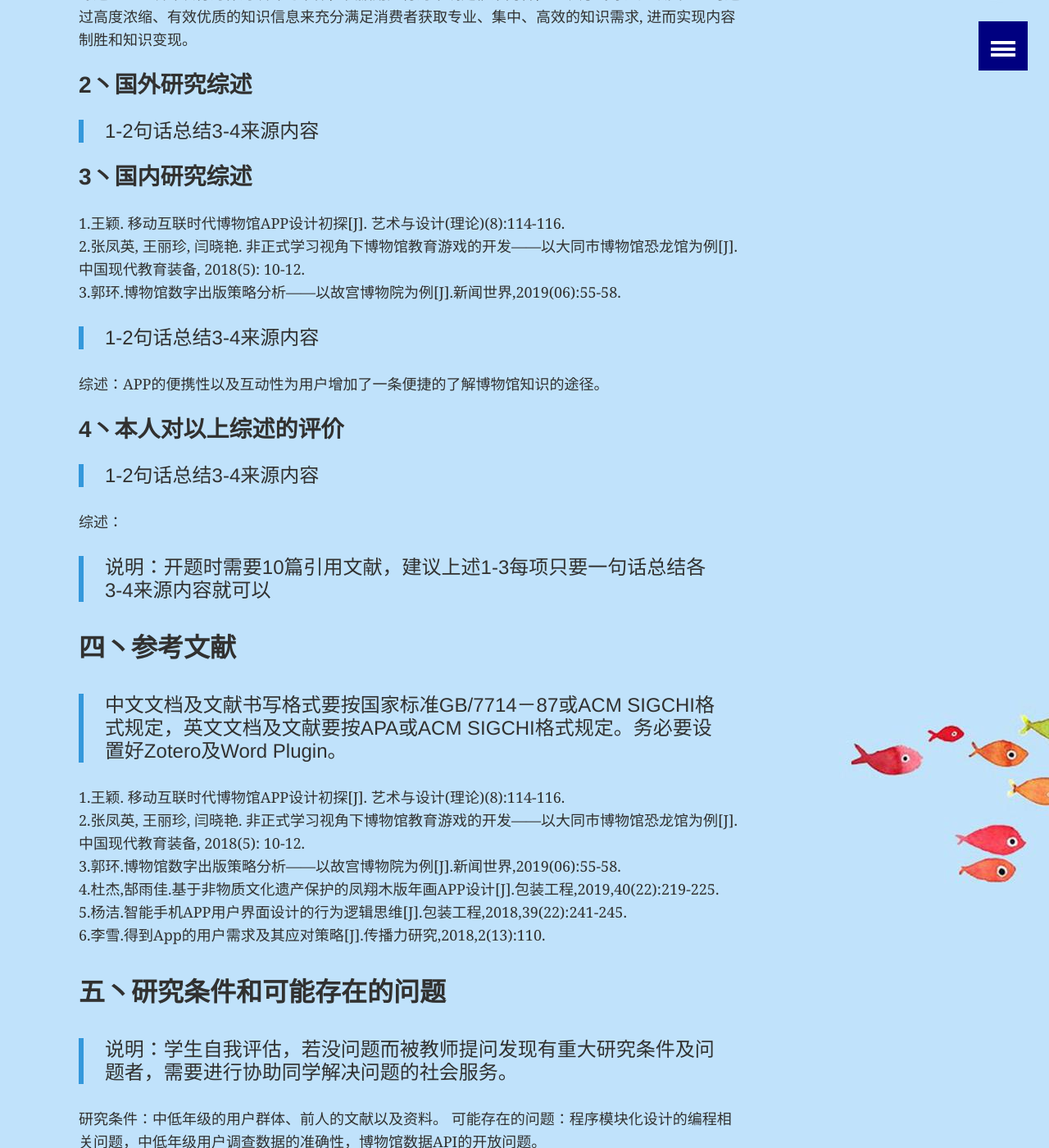
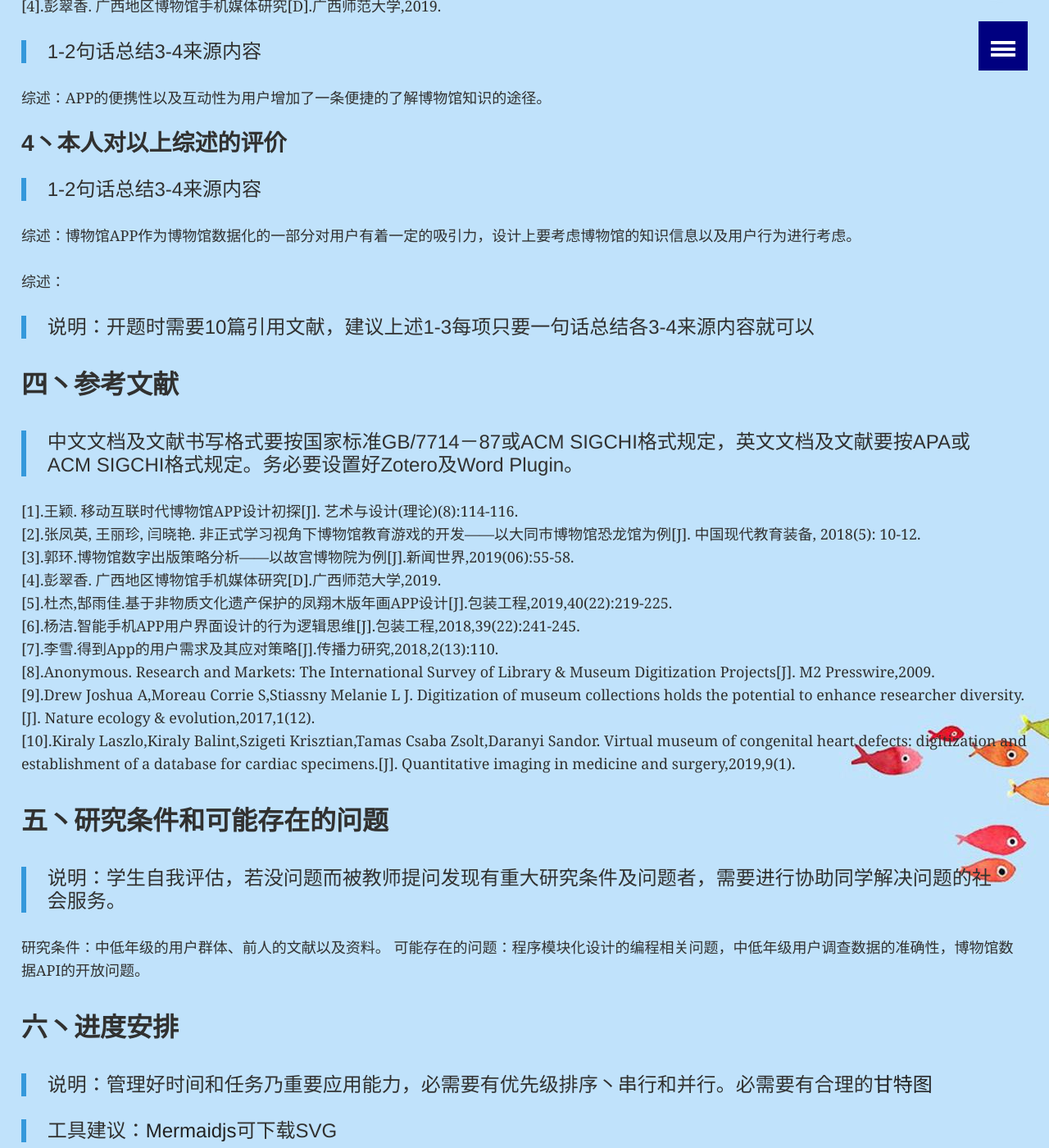
Before and after one commit to lanqiang1109/CapstoneProject, a Jekyll site: the page built from _posts/2019-11-29-proposal.md, in a window 1280 px wide and 1400 px high, scrolled down 3107 px. Shown: the whole window at 82% size. Built offline with Jekyll 4.4.1, drawn with Linux system fonts in a browser that asks for light colours; our own code applies the rules of GitHub Pages for plain Markdown files; some of the changed text lies outside the part shown.

Commit message:
Update 2019-11-29-proposal.md

```diff
--- a/_posts/2019-11-29-proposal.md
+++ b/_posts/2019-11-29-proposal.md
@@ -1,11 +1,14 @@
 ---
-layout: article
-title:  "期末"
-date:   2019-11-29 18:07:50 +0800
-categories: tabnote
+title: "毕业设计/论文文档择一"
+excerpt_separator: "<!--more-->"
+categories:
+  - 毕业
+tags:
+  - 开题
 image:
-  teaser: tab1.jpg
-  feature:
+  path: /assets/imgs/xkcd-girls-math.gif
+  thumbnail: /assets/imgs/xkcd-girls-math.gif
+  caption: "开题报告格式简要说明"
 ---
 <script src='https://unpkg.com/mermaid@8.4.2/dist/mermaid.min.js'></script>
 <script>mermaid.initialize({startOnLoad:true});</script>
@@ -60,7 +63,7 @@ With the wide application of mobile devices,Significant changes in the way of co
 
 ### 关键词
 
-关键词：APP设计、博物馆、育儿
+关键词：APP设计、数字化、博物馆、
 >  关键词是供检索用的主题词条，应采用能覆盖设计（论文）主要内容的通用技术词条（参照相应的技术术语标准）。关键词一般为3～5个，按词条的外延层次排列（外延大的排在前面）。
 
 
@@ -69,22 +72,29 @@ With the wide application of mobile devices,Significant changes in the way of co
 
 ### 1丶[[C]]理论及[[A]]专业建构物演进过程及[[M]]使用的方法数据
 
-1.杜杰,郜雨佳.基于非物质文化遗产保护的凤翔木版年画APP设计[J].包装工程,2019,40(22):219-225.
-2.杨洁.智能手机APP用户界面设计的行为逻辑思维[J].包装工程,2018,39(22):241-245.
-3.李雪.得到App的用户需求及其应对策略[J].传播力研究,2018,2(13):110.
+[1].杜杰,郜雨佳.基于非物质文化遗产保护的凤翔木版年画APP设计[J].包装工程,2019,40(22):219-225.
+[2].杨洁.智能手机APP用户界面设计的行为逻辑思维[J].包装工程,2018,39(22):241-245.
+[3].李雪.得到App的用户需求及其应对策略[J].传播力研究,2018,2(13):110.
 > 1-2句话总结3-4来源内容
 
 综述：APP设计以行为作为设计的本体，根据用户行为来确定框架内容，呈现方式等。知识类APP可通过高度浓缩、有效优质的知识信息来充分满足消费者获取专业、集中、高效的知识需求, 进而实现内容制胜和知识变现。
 
 ### 2丶国外研究综述
 
+[1].Anonymous. Research and Markets: The International Survey of Library & Museum Digitization Projects[J]. M2 Presswire,2009.
+[2].Drew Joshua A,Moreau Corrie S,Stiassny Melanie L J. Digitization of museum collections holds the potential to enhance researcher diversity.[J]. Nature ecology & evolution,2017,1(12).
+[3].Kiraly Laszlo,Kiraly Balint,Szigeti Krisztian,Tamas Csaba Zsolt,Daranyi Sandor. Virtual museum of congenital heart defects: digitization and establishment of a database for cardiac specimens.[J]. Quantitative imaging in medicine and surgery,2019,9(1).
+
 > 1-2句话总结3-4来源内容
 
+综述：博物馆数字化对博物馆发展以及科学发展的前景可观。
+
 ### 3丶国内研究综述
-1.王颖. 移动互联时代博物馆APP设计初探[J]. 艺术与设计(理论)(8):114-116.
-2.张凤英, 王丽珍, 闫晓艳. 非正式学习视角下博物馆教育游戏的开发——以大同市博物馆恐龙馆为例[J]. 中国现代教育装备, 2018(5): 10-12.
-3.郭环.博物馆数字出版策略分析——以故宫博物院为例[J].新闻世界,2019(06):55-58.
 
+[1].王颖. 移动互联时代博物馆APP设计初探[J]. 艺术与设计(理论)(8):114-116.
+[2].张凤英, 王丽珍, 闫晓艳. 非正式学习视角下博物馆教育游戏的开发——以大同市博物馆恐龙馆为例[J]. 中国现代教育装备, 2018(5): 10-12.
+[3].郭环.博物馆数字出版策略分析——以故宫博物院为例[J].新闻世界,2019(06):55-58.
+[4].彭翠香. 广西地区博物馆手机媒体研究[D].广西师范大学,2019.
 
 
 > 1-2句话总结3-4来源内容
@@ -95,6 +105,8 @@ With the wide application of mobile devices,Significant changes in the way of co
 
 > 1-2句话总结3-4来源内容
 
+综述：博物馆APP作为博物馆数据化的一部分对用户有着一定的吸引力，设计上要考虑博物馆的知识信息以及用户行为进行考虑。
+
 综述：
 
 > 说明：开题时需要10篇引用文献，建议上述1-3每项只要一句话总结各3-4来源内容就可以
@@ -104,12 +116,16 @@ With the wide application of mobile devices,Significant changes in the way of co
 
 > 中文文档及文献书写格式要按国家标准GB/7714－87或ACM SIGCHI格式规定，英文文档及文献要按APA或ACM SIGCHI格式规定。务必要设置好Zotero及Word Plugin。
 
-1.王颖. 移动互联时代博物馆APP设计初探[J]. 艺术与设计(理论)(8):114-116.
-2.张凤英, 王丽珍, 闫晓艳. 非正式学习视角下博物馆教育游戏的开发——以大同市博物馆恐龙馆为例[J]. 中国现代教育装备, 2018(5): 10-12.
-3.郭环.博物馆数字出版策略分析——以故宫博物院为例[J].新闻世界,2019(06):55-58.
-4.杜杰,郜雨佳.基于非物质文化遗产保护的凤翔木版年画APP设计[J].包装工程,2019,40(22):219-225.
-5.杨洁.智能手机APP用户界面设计的行为逻辑思维[J].包装工程,2018,39(22):241-245.
-6.李雪.得到App的用户需求及其应对策略[J].传播力研究,2018,2(13):110.
+[1].王颖. 移动互联时代博物馆APP设计初探[J]. 艺术与设计(理论)(8):114-116.
+[2].张凤英, 王丽珍, 闫晓艳. 非正式学习视角下博物馆教育游戏的开发——以大同市博物馆恐龙馆为例[J]. 中国现代教育装备, 2018(5): 10-12.
+[3].郭环.博物馆数字出版策略分析——以故宫博物院为例[J].新闻世界,2019(06):55-58.
+[4].彭翠香. 广西地区博物馆手机媒体研究[D].广西师范大学,2019.
+[5].杜杰,郜雨佳.基于非物质文化遗产保护的凤翔木版年画APP设计[J].包装工程,2019,40(22):219-225.
+[6].杨洁.智能手机APP用户界面设计的行为逻辑思维[J].包装工程,2018,39(22):241-245.
+[7].李雪.得到App的用户需求及其应对策略[J].传播力研究,2018,2(13):110.
+[8].Anonymous. Research and Markets: The International Survey of Library & Museum Digitization Projects[J]. M2 Presswire,2009.
+[9].Drew Joshua A,Moreau Corrie S,Stiassny Melanie L J. Digitization of museum collections holds the potential to enhance researcher diversity.[J]. Nature ecology & evolution,2017,1(12).
+[10].Kiraly Laszlo,Kiraly Balint,Szigeti Krisztian,Tamas Csaba Zsolt,Daranyi Sandor. Virtual museum of congenital heart defects: digitization and establishment of a database for cardiac specimens.[J]. Quantitative imaging in medicine and surgery,2019,9(1).
 
 
 ## 五丶研究条件和可能存在的问题
@@ -156,9 +172,9 @@ gantt
        放假                     :      vac1, after des4, 35d
 
        section 文档写作(放假后)
-       ◆(1节)主要发现              : finding1, after des5, 14d
-       ◆(1节)主要发现              : finding2, after finding1, 14d
-       ◆(1节)主要发现              : finding3, after finding2, 14d
+       ◆(1节)用户调查数据分析发现         : finding1, after des5, 14d
+       ◆(1节)程序设计文档              : finding2, after finding1, 14d
+       ◆(1节)结论              : finding3, after finding2, 14d
        ◆(全文)论文文稿互审             : peerreview, after finding3, 14d
        ◆文档写作-全文提交(TBA待定):crit, des7, after peerreview, 7d
 
```
Also changed, not shown: other parts of _posts/2019-11-29-proposal.md (+1 -1 lines).
